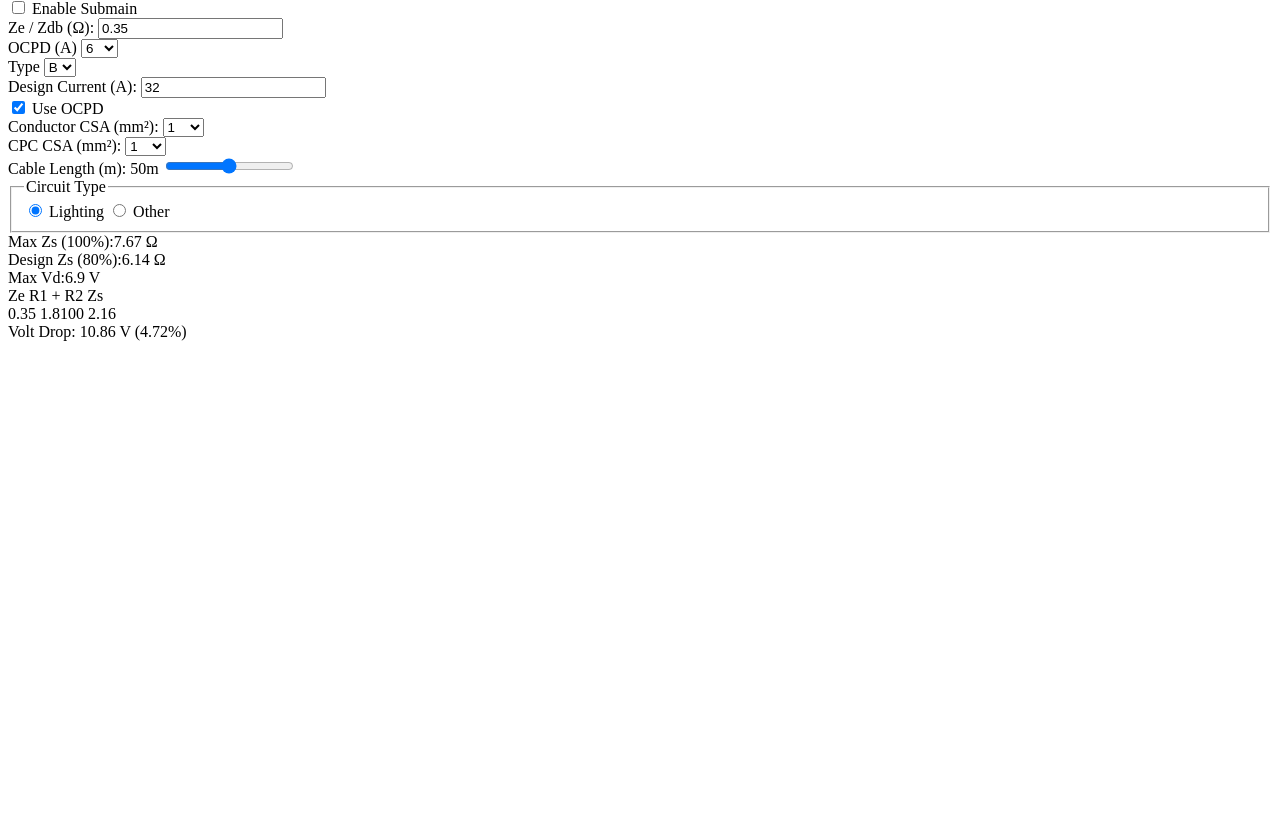
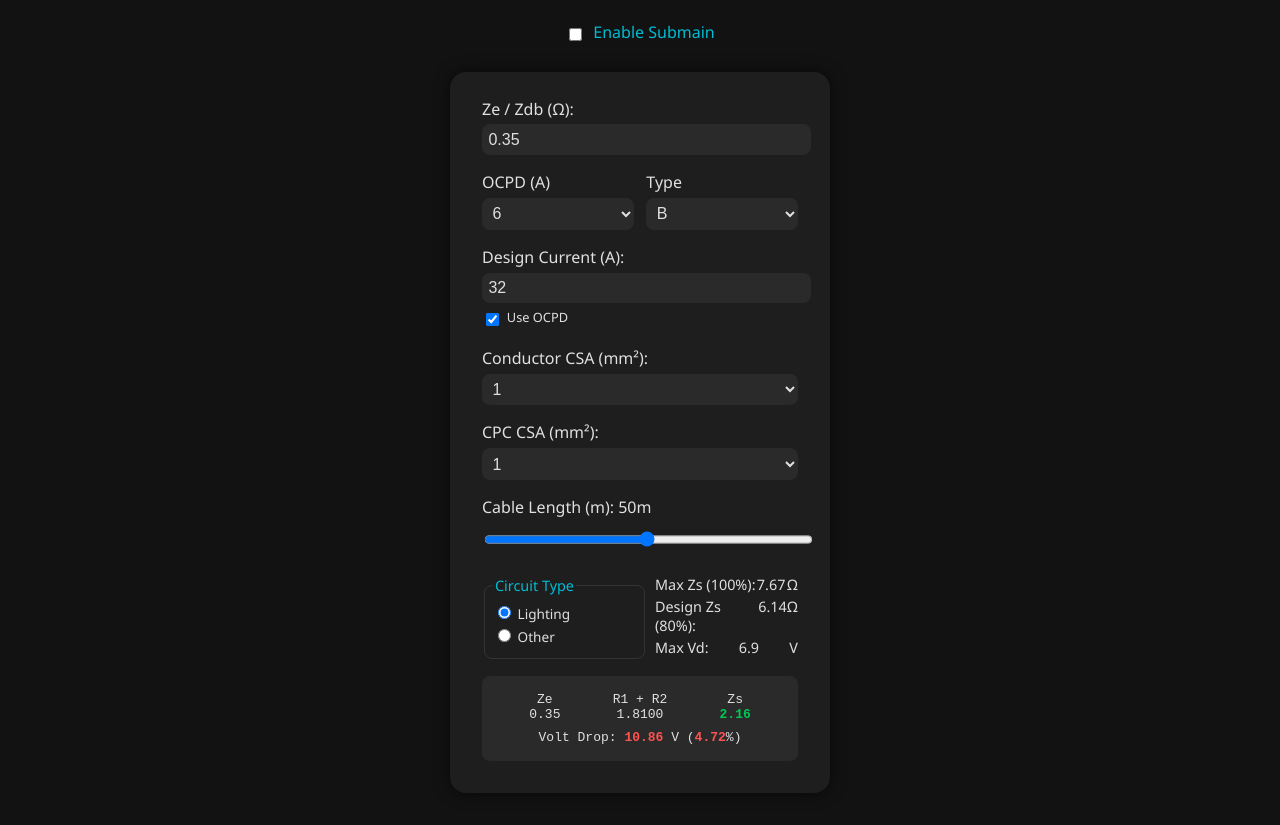
Before and after one commit to matt-tibbett/cable-calculator, a plain HTML site: page index.html in a window 1280 px wide. Shown: the part 116-941 px from the top of the page. Before the commit the page ends 800 px from the top, so only its background shows below. Drawn offline with Linux system fonts and the light colour scheme.

Commit message:
Fix style sheet link chat removed

```diff
--- a/index.html
+++ b/index.html
@@ -10,9 +10,7 @@
   <link rel="apple-touch-icon" href="favicon.png" />
 
   <!-- Main stylesheet -->
-  <style>
-    /* your CSS (as you have it) */
-  </style>
+  <link rel="stylesheet" href="style.css" />
 
   <!-- ✅ SEO meta tags -->
   <meta name="description" content="A web-based electrical cable calculator for quick Zs and voltage drop (Vd) calculations. Supports single and submain circuits with real-time results.">
```
